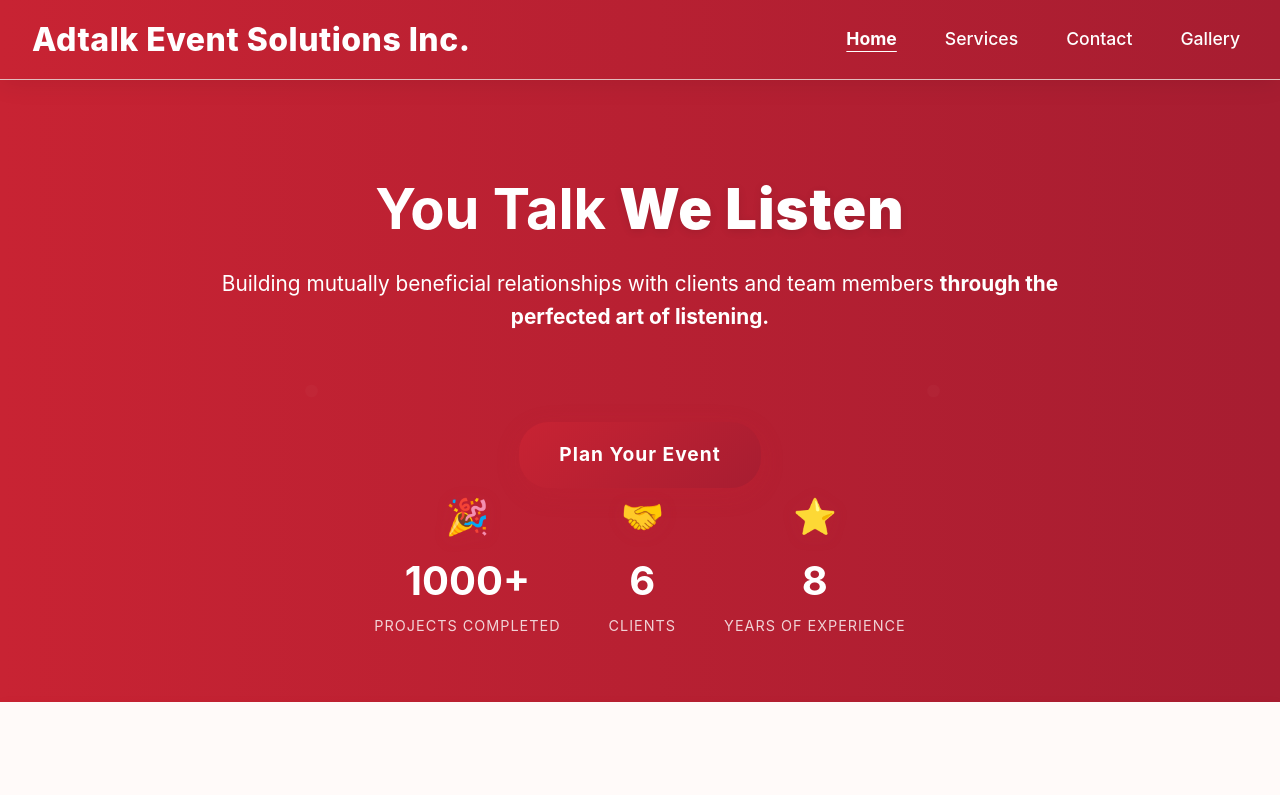
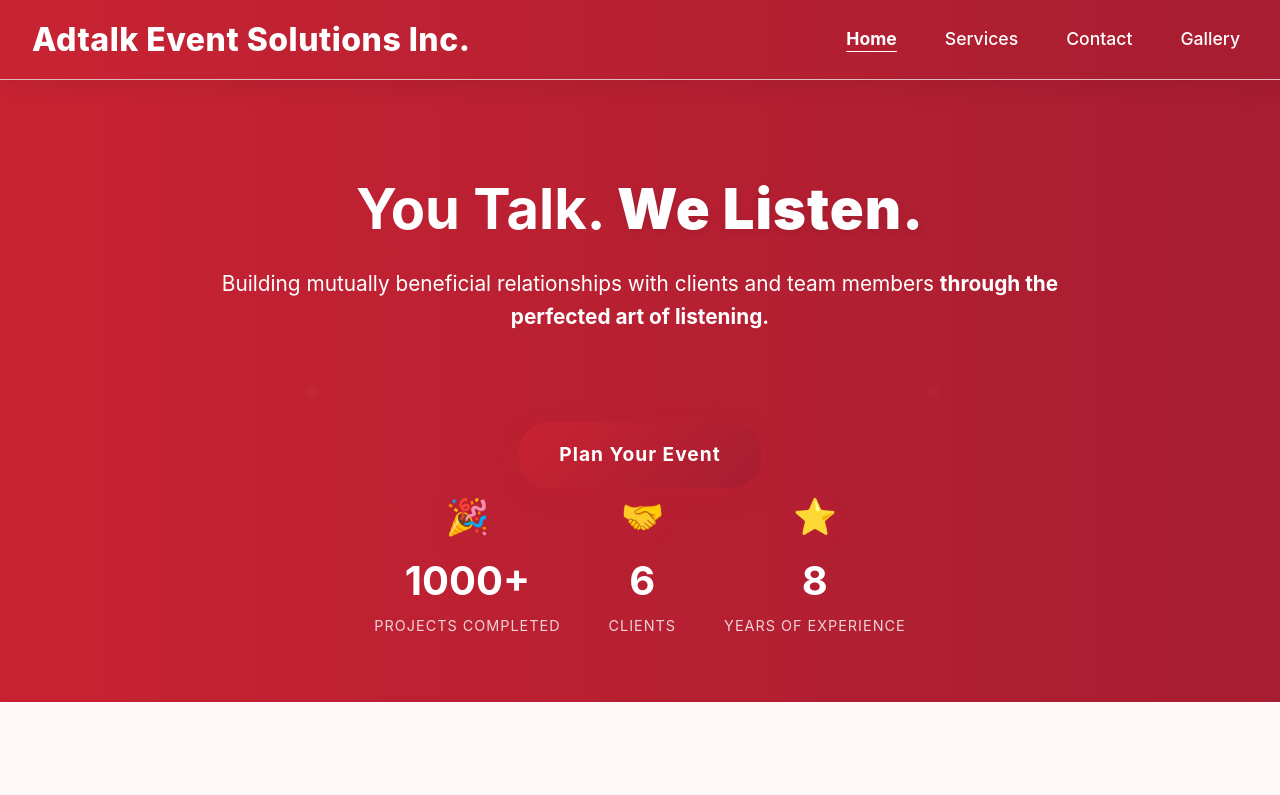
Before and after one commit to berired/AdTalkEvents, a React (Vite) app: page / in a window 1280 px wide. Shown: the top 795 px of the page. Built offline with nearby package versions, Linux system fonts and the light colour scheme.

Commit message:
Content Updates
Home and Service Details

```diff
--- a/src/pages/Home.jsx
+++ b/src/pages/Home.jsx
@@ -51,7 +51,7 @@
       <section className="hero-section">
         <div className="hero-content">
           <h1 className="hero-title">
-            You Talk <span className="gradient-text">We Listen</span>
+            You Talk. <span className="gradient-text">We Listen.</span>
           </h1>
           <p className="hero-subtitle">
            Building mutually beneficial relationships with clients and team members <strong>through the perfected art of listening.</strong>
--- a/src/pages/ServiceDetailPage.jsx
+++ b/src/pages/ServiceDetailPage.jsx
@@ -39,7 +39,7 @@
     {
       id: 'nationwide-training-capabilities',
       title: 'Nationwide Training Capabilities',
-      description: 'We can train your team nationwide, ensuring consistent brand messaging and product knowledge across all locations.',
+      description: 'With our nationwide reach and satellite offices, nationwide training can enhance job satisfaction, booth sales and productivity, and lastly improve employee retention.',
       image1: 'https://images.unsplash.com/photo-1522202176988-66273c2fd55f?w=500&h=300&fit=crop',
       image2: 'https://images.unsplash.com/photo-1540575467063-178a50c2df87?w=500&h=300&fit=crop',
       image3: 'https://images.unsplash.com/photo-1515187029135-18ee286d815b?w=500&h=300&fit=crop'
@@ -55,7 +55,7 @@
     {
       id: 'events-conceptualization-management-execution',
       title: 'Events Conceptualization, Management & Execution',
-      description: 'Full-service event management including booth setup, staff coordination, and visitor engagement activities.',
+      description: 'Encompasses the entire process of planning, organizing, and executing events from initial concept and requirements to post-event evaluation.',
       image1: 'https://images.unsplash.com/photo-1515187029135-18ee286d815b?w=500&h=300&fit=crop',
       image2: 'https://images.unsplash.com/photo-1522202176988-66273c2fd55f?w=500&h=300&fit=crop',
       image3: 'https://images.unsplash.com/photo-1540575467063-178a50c2df87?w=500&h=300&fit=crop'
```
